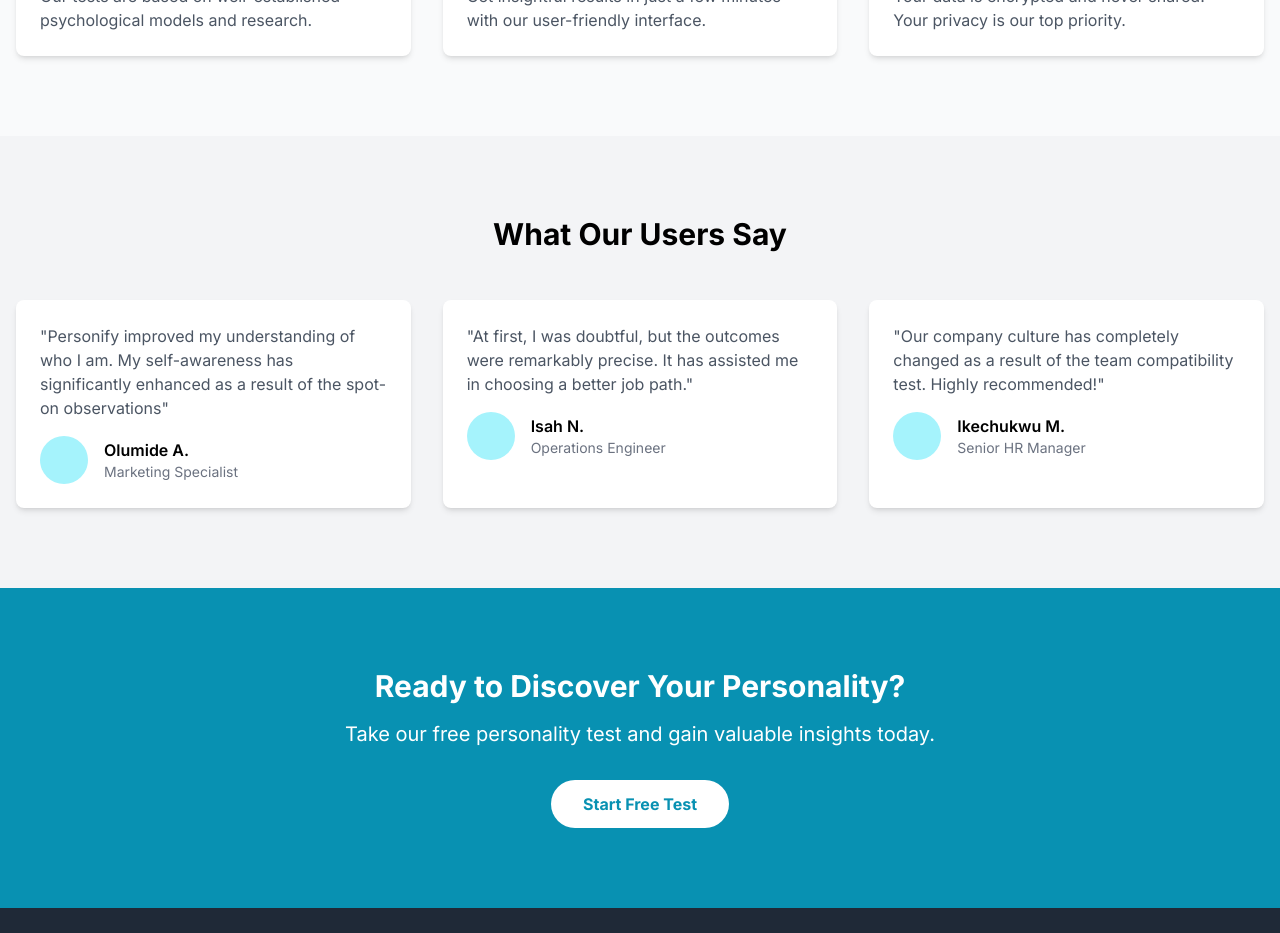
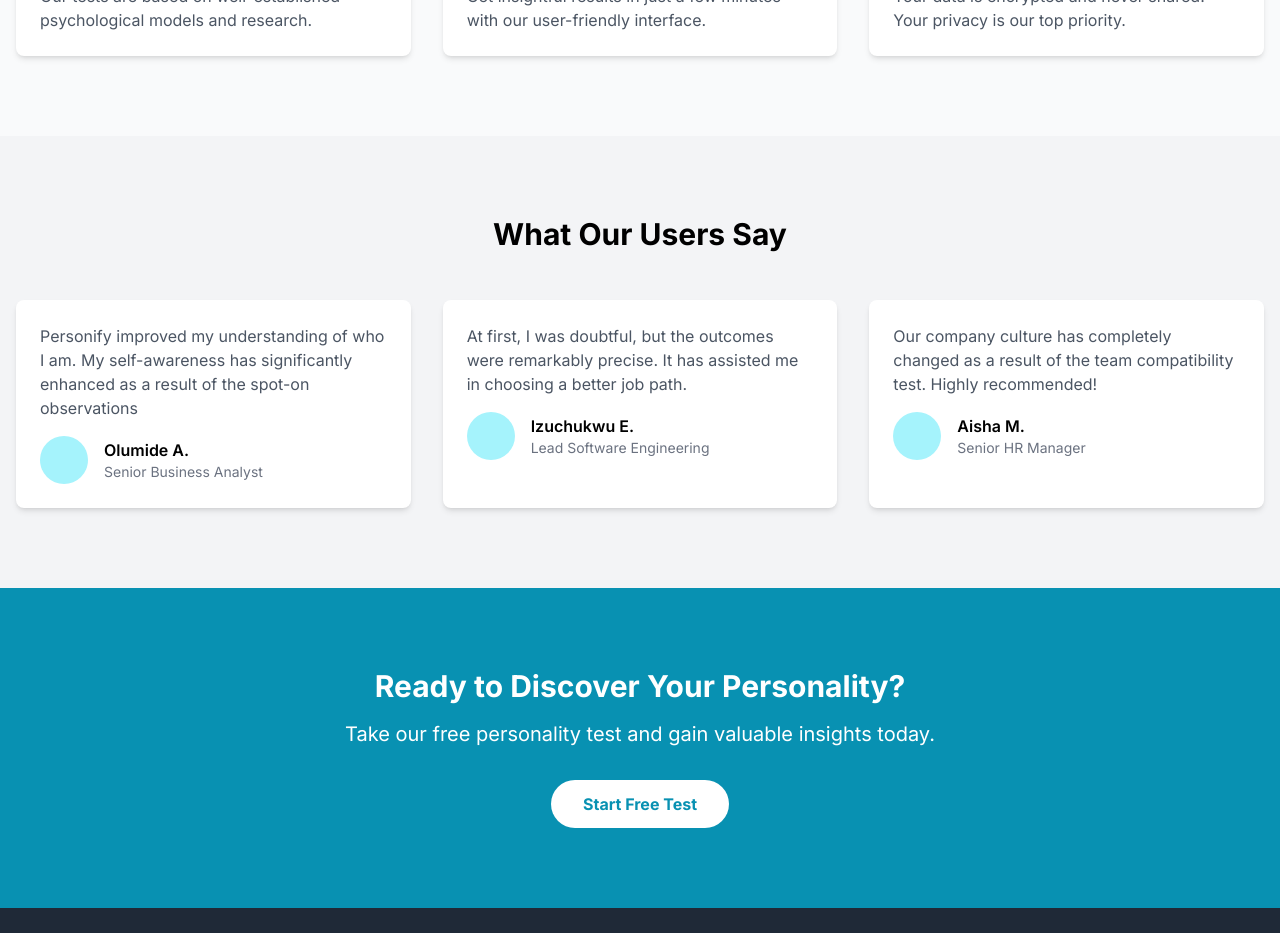
Before and after one commit to sunnyinspired/personify, a Next.js app: page / in a window 1280 px wide. Shown: the part 1060-1993 px from the top of the page. Built offline with nearby package versions, Linux system fonts and the light colour scheme.

Commit message:
Implemented Testimonial API route and component

```diff
--- /dev/null
+++ b/app/api/testimonials/route.js
@@ -0,0 +1,16 @@
+import { promises as fs } from 'fs'
+import path from 'path'
+export async function GET(){
+    try {
+
+        const filepath = path.join(process.cwd(), 'utils', 'data');
+        const data = await fs.readFile(path.join(filepath, 'testimonials.json'), 'utf-8');
+        const parsedData = JSON.parse(data)
+
+        return new Response(JSON.stringify(parsedData));
+        } catch (error) {
+          console.error('Error reading testimonials:', error);
+          return new Response(JSON.stringify({ error: 'Internal Server Error' }));
+        }
+
+}
--- /dev/null
+++ b/app/components/testimonials/Testimonial.jsx
@@ -0,0 +1,45 @@
+'use client'
+import axios from 'axios';
+import React, { useEffect, useState } from 'react'
+
+function Testimonial() {
+    const [testimonial, setTestimonial] = useState([]);
+
+    const getTestimonials =  () =>{
+        axios.get('/api/testimonials')
+        .then(responses => {
+            setTestimonial(responses.data);
+        })
+    }
+    useEffect(() => {
+        getTestimonials();
+    }, [])
+  return (
+    <section className="bg-gray-100 py-20">
+    <div className="container mx-auto px-4">
+      <h2 className="text-3xl font-bold text-center mb-12">What Our Users Say</h2>
+      <div className="grid grid-cols-1 md:grid-cols-2 lg:grid-cols-3 gap-8">
+        {
+            testimonial &&
+            testimonial.map((item, index) =>
+
+            <div className="bg-white p-6 rounded-lg shadow-md" key={index}>
+            <p className="text-gray-600 mb-4">{item.thoughts}</p>
+            <div className="flex items-center">
+                <div className="w-12 h-12 bg-cyan-200 rounded-full mr-4"></div>
+                <div>
+                <h4 className="font-semibold">{item.name}</h4>
+                <p className="text-sm text-gray-500">{item.role}</p>
+                </div>
+            </div>
+            </div>
+            )
+        }
+
+      </div>
+    </div>
+  </section>
+  )
+}
+
+export default Testimonial
--- a/app/page.jsx
+++ b/app/page.jsx
@@ -1,4 +1,5 @@
 import Image from 'next/image';
+import Testimonial from './components/testimonials/Testimonial';
 
 export default function Home() {
   return (
@@ -52,43 +53,8 @@ export default function Home() {
         </section>
 
         {/* Testimonials Section */}
-        <section className="bg-gray-100 py-20">
-          <div className="container mx-auto px-4">
-            <h2 className="text-3xl font-bold text-center mb-12">What Our Users Say</h2>
-            <div className="grid grid-cols-1 md:grid-cols-2 lg:grid-cols-3 gap-8">
-              <div className="bg-white p-6 rounded-lg shadow-md">
-                <p className="text-gray-600 mb-4">"Personify improved my understanding of who I am. My self-awareness has significantly enhanced as a result of the spot-on observations"</p>
-                <div className="flex items-center">
-                  <div className="w-12 h-12 bg-cyan-200 rounded-full mr-4"></div>
-                  <div>
-                    <h4 className="font-semibold">Olumide A.</h4>
-                    <p className="text-sm text-gray-500">Marketing Specialist</p>
-                  </div>
-                </div>
-              </div>
-              <div className="bg-white p-6 rounded-lg shadow-md">
-                <p className="text-gray-600 mb-4">"At first, I was doubtful, but the outcomes were remarkably precise. It has assisted me in choosing a better job path."</p>
-                <div className="flex items-center">
-                  <div className="w-12 h-12 bg-cyan-200 rounded-full mr-4"></div>
-                  <div>
-                    <h4 className="font-semibold">Isah N.</h4>
-                    <p className="text-sm text-gray-500">Operations Engineer</p>
-                  </div>
-                </div>
-              </div>
-              <div className="bg-white p-6 rounded-lg shadow-md">
-                <p className="text-gray-600 mb-4">"Our company culture has completely changed as a result of the team compatibility test. Highly recommended!"</p>
-                <div className="flex items-center">
-                  <div className="w-12 h-12 bg-cyan-200 rounded-full mr-4"></div>
-                  <div>
-                    <h4 className="font-semibold">Ikechukwu M.</h4>
-                    <p className="text-sm text-gray-500">Senior HR Manager</p>
-                  </div>
-                </div>
-              </div>
-            </div>
-          </div>
-        </section>
+
+        <Testimonial />
 
         {/* CTA Section */}
         <section className="bg-cyan-600 text-white py-20">
--- /dev/null
+++ b/app/tests/page.jsx
@@ -0,0 +1,9 @@
+import React from 'react'
+
+function Test() {
+  return (
+    <div>Test</div>
+  )
+}
+
+export default Test
--- /dev/null
+++ b/utils/data/testimonials.json
@@ -0,0 +1,17 @@
+[
+    {
+        "name": "Olumide A.",
+        "role": "Senior Business Analyst",
+        "thoughts": "Personify improved my understanding of who I am. My self-awareness has significantly enhanced as a result of the spot-on observations"
+    },
+    {
+        "name": "Izuchukwu E.",
+        "role": "Lead Software Engineering",
+        "thoughts": "At first, I was doubtful, but the outcomes were remarkably precise. It has assisted me in choosing a better job path."
+    },
+    {
+        "name": "Aisha M.",
+        "role": "Senior HR Manager",
+        "thoughts": "Our company culture has completely changed as a result of the team compatibility test. Highly recommended!"
+    }
+]
```
Also changed, not shown: package.json (+6 -5 lines), utils/data/Questions.js (deleted, +0 -47 lines), utils/data/questions.json (added, +47 -0 lines), 1 other file (tests, documents, lock files or other folders).
